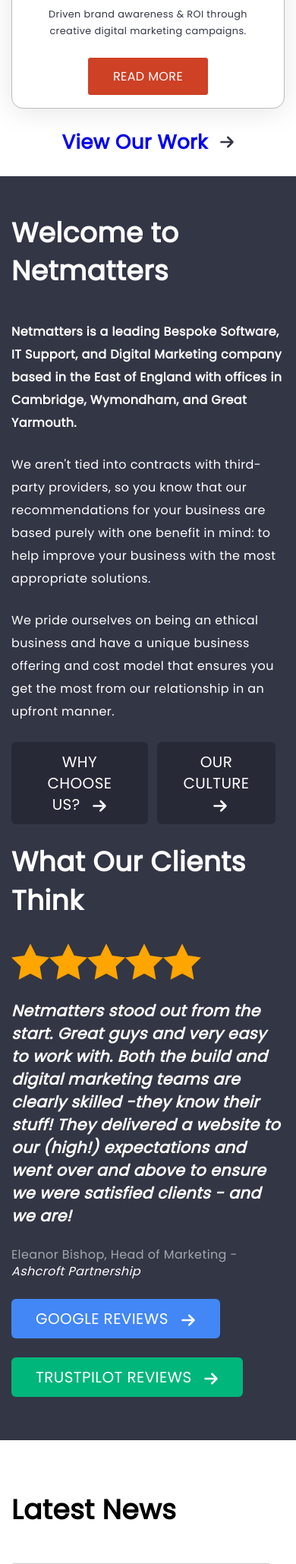
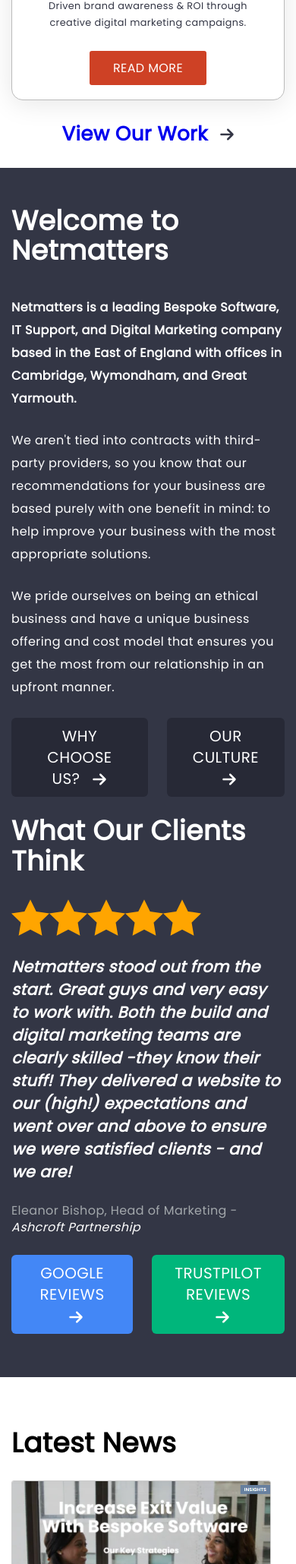
Before and after one commit to Rootytootyfrooty/NetMatters-SCS-Assessment1, a PHP site: page / in a window 390 px wide; the page is wider, and only the part inside the window is pictured. Shown: the part 2965-5024 px from the top of that part at 76% size. Run offline with PHP 8.4, Linux system fonts and the light colour scheme.

Commit message:
Welcome section breakpoints layout
I'm mostly done with the welcome section I think, almost ready to be peer reviewed.

```diff
--- a/SCSS/components/_buttons.scss
+++ b/SCSS/components/_buttons.scss
@@ -6,7 +6,7 @@
     text-transform: uppercase;
     border: rem(1) solid #bbb;
     border-radius: rem(3);
-    padding: rem(12) rem(32);
+    padding: rem(10) rem(30);
     margin-bottom: rem(25);
 }
 
@@ -23,8 +23,6 @@
     height: auto;
     text-align: center;
   }
-
-
 
 .btn-big {
 @each $name, $color in $btn-colors {
@@ -49,6 +47,8 @@
   }
 }
 
+//the small 'buttons' in the our services section
+
 .btn-sm {
 @each $name, $color in $btn-colors {
   &--#{$name} {
@@ -58,6 +58,9 @@
     }
   }
 }
+
+// round colour logo/icons in the our services section
+
 .btn-logo {
 @each $name, $color in $btn-colors {
   &--#{$name} {
@@ -75,6 +78,8 @@
   }
 }
 
+//social media buttons
+
 .btn-soc {
 @each $name, $color in $soc-med-colors {
   &--#{$name}:hover {
--- a/SCSS/layout/_news.scss
+++ b/SCSS/layout/_news.scss
@@ -11,8 +11,9 @@
 .news-sec {
     display: flex;
     flex-direction: column;
-    padding: 15px;
+    padding: auto;
     margin: 0 auto;
+    justify-content: center;
     @include sm {
         flex-direction: row;
         .art3 {
--- a/SCSS/layout/_welcome.scss
+++ b/SCSS/layout/_welcome.scss
@@ -31,13 +31,12 @@
 .btn-wel {
     display: flex;
     justify-content: left;
-    width: 1fr;
+    gap: rem(25);
     > a {
         font-size: 1.25rem;
         background-color: $wel-btn;
         border: $wel-btn;
         border-radius: rem(6);
-        margin-right: rem(12);
         &:hover {
             background-color: $wel-btn-hov;
             border: $wel-btn-hov;
@@ -46,10 +45,9 @@
 }
 .btn-wel2 {
     display: flex;
-    flex-direction: column;
-    flex-basis: auto;
     padding-bottom: 2rem;
     font-size: 20px;
+    gap: rem(25);
     @include sm {
         flex-direction: row;
         justify-content: left;
@@ -76,6 +74,60 @@
     max-width: fit-content;
 }
 
+// 992px breakpoint
 
+@include md {
+    .welcome-sec {
+        display: flex;
+        flex-direction: row;
+        justify-content: center;
+        height: 100%;
+        padding: rem(50) rem(15);
+            .h2up {
+            width: max-content;
+        }
+    }
+
+    .btn-wel,
+    .btn-wel2 {
+        flex-direction: column;
+        max-width: fit-content;
+        justify-content: flex-end;
+        gap: 0;
+    }
+    .wel1,
+    .wel2 {
+        padding: rem(10);
+        flex: 1 1 0;
+        height: 100%;
+        padding: 0 rem(15);
+    }
+    .about {
+        padding: 0;
+    }
+    .btn-gg,
+    .btn-tp {
+        padding: rem(10) rem(25);
+        transform: translateY(100%);
+    }
+}
+
+// 1200px breakpoint
+
+@include lg {
+    .welcome-sec {
+        .btn-tp .arrow,
+        .btn-gg .arrow {
+            margin-left: 0;
+        }
+        .btn-wel,
+        .btn-wel2, {
+            flex-direction: row;
+            height: auto;
+            gap: rem(10);
+            line-height: rem(35);
+        }
+    }
+}
 
 // for star and arrow icons, see themes/icons.scss
--- a/SCSS/themes/_fonts.scss
+++ b/SCSS/themes/_fonts.scss
@@ -19,9 +19,10 @@
 }
 .h2up {
     font-size: 2.25rem;
-    font-weight: 800;
+    font-weight: 600;
     font-family: inherit;
     margin-top: 0;
+    line-height: 1.1;
 }
 .container-header {
     display: flex;
--- a/index.html
+++ b/index.html
@@ -150,7 +150,7 @@
             </div>
             <div class="hidden">Carousel 2</div>
             <div class="about">
-                <div class="container">
+                <div class="container welcome-sec">
                     <div class="wel1">
                         <h2 class="h2up">Welcome to Netmatters</h2>
                         <p>
```
Also changed, not shown: CSS/styles.css.
